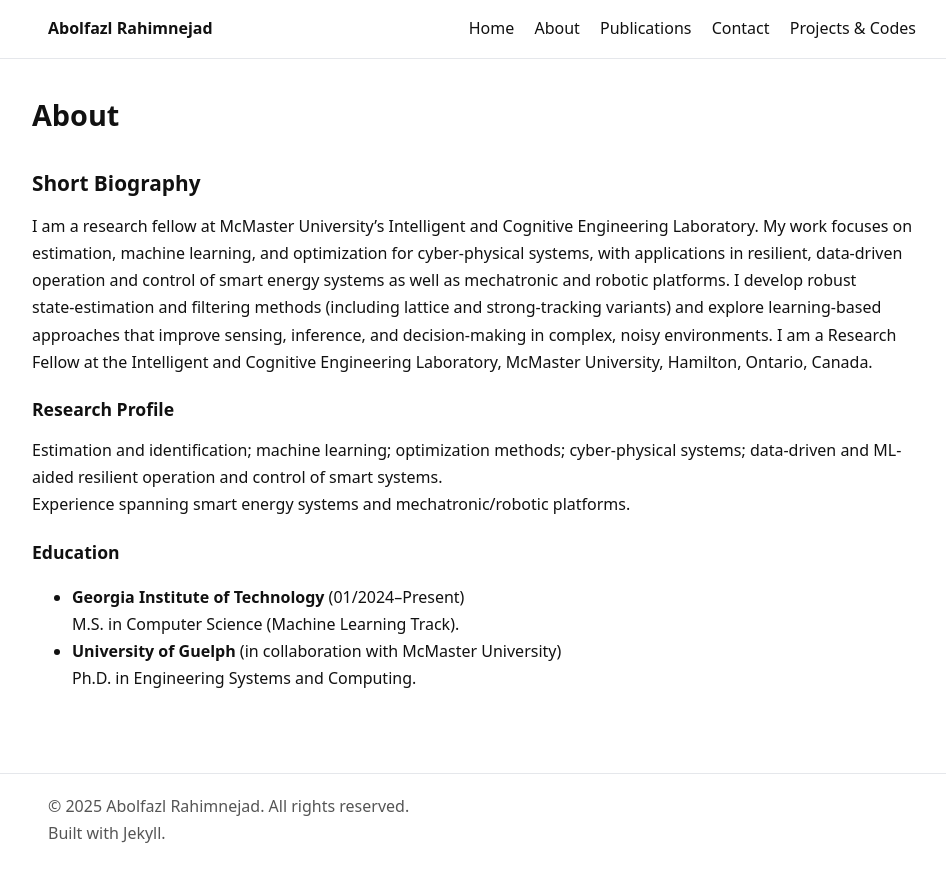
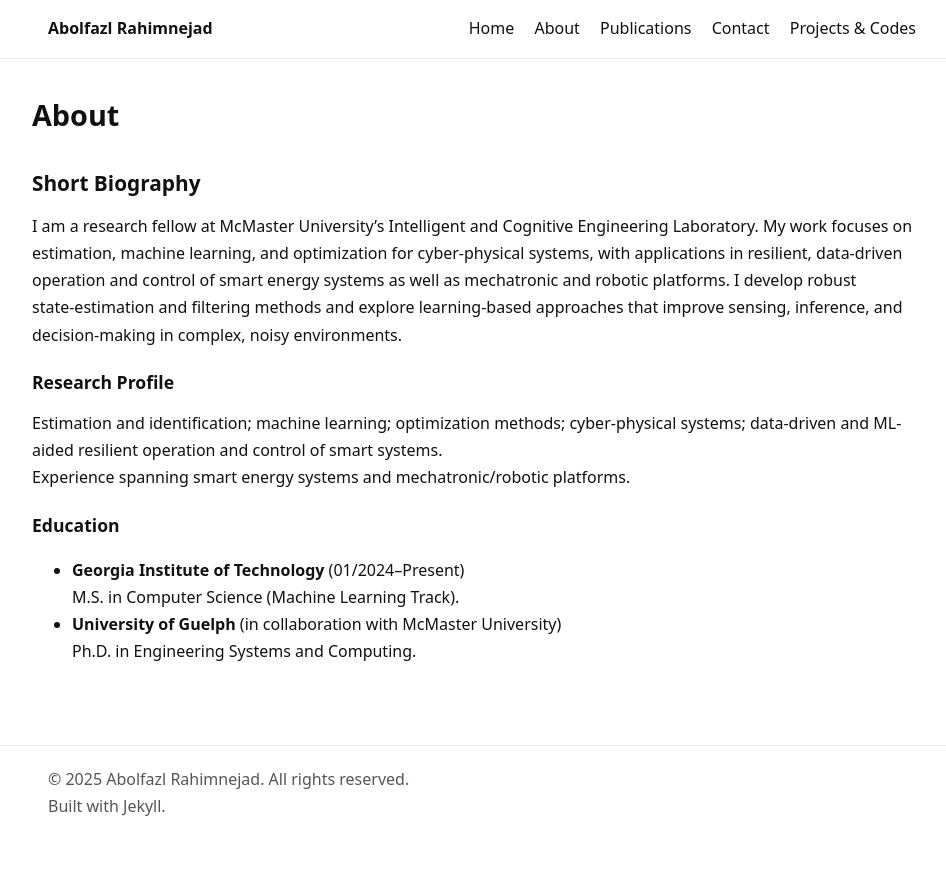
Before and after one commit to AbRahimnejad/AbRahimnejad.github.io, a Jekyll site: the page built from about.md, in a window 1280 px wide. Shown: the top 882 px of the page, without its empty margins (158-1104 px from the left). Built offline with Jekyll 4.4.1, drawn with Linux system fonts in a browser that asks for light colours.

Commit message:
Update about.md

```diff
--- a/about.md
+++ b/about.md
@@ -5,8 +5,7 @@ permalink: /about/
 ---
 
 ## Short Biography
-I am a research fellow at McMaster University's Intelligent and Cognitive Engineering Laboratory. My work focuses on estimation, machine learning, and optimization for cyber‑physical systems, with applications in resilient, data‑driven operation and control of smart energy systems as well as mechatronic and robotic platforms. I develop robust state‑estimation and filtering methods (including lattice and strong‑tracking variants) and explore learning‑based approaches that improve sensing, inference, and decision‑making in complex, noisy environments.
-I am a Research Fellow at the Intelligent and Cognitive Engineering Laboratory, McMaster University, Hamilton, Ontario, Canada.
+I am a research fellow at McMaster University's Intelligent and Cognitive Engineering Laboratory. My work focuses on estimation, machine learning, and optimization for cyber‑physical systems, with applications in resilient, data‑driven operation and control of smart energy systems as well as mechatronic and robotic platforms. I develop robust state‑estimation and filtering methods and explore learning‑based approaches that improve sensing, inference, and decision‑making in complex, noisy environments.
 
 ### Research Profile
 
```
